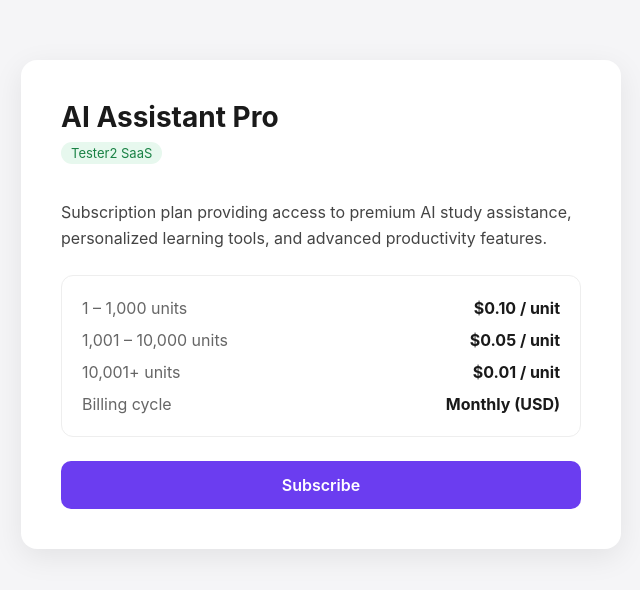
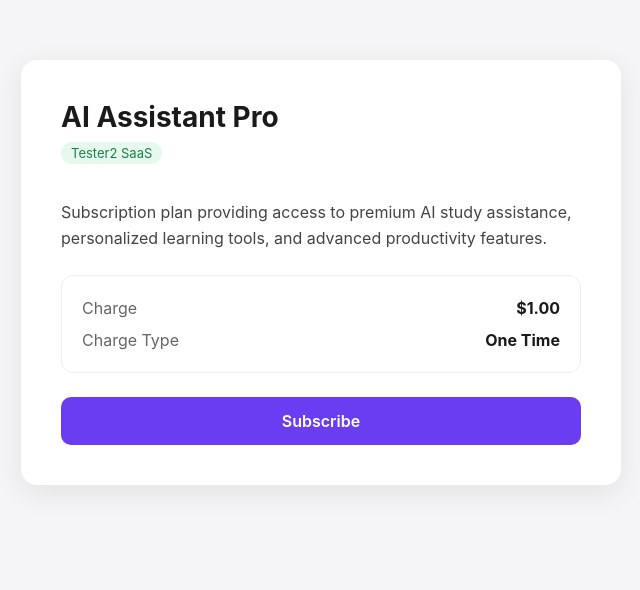
Before and after one commit to shuhanjin936/tester2-saas, a website: page index.html in a window 1280 px wide. Shown: the whole page, without its empty margins (319-959 px from the left). Drawn offline with Linux system fonts and the light colour scheme.

Commit message:
Revise pricing details in index.html
Updated pricing information and removed old pricing tiers.

```diff
--- a/index.html
+++ b/index.html
@@ -65,10 +65,8 @@
     </p>
 
     <div class="pricing">
-      <div><span>1 – 1,000 units</span> <strong>$0.10 / unit</strong></div>
-      <div><span>1,001 – 10,000 units</span> <strong>$0.05 / unit</strong></div>
-      <div><span>10,001+ units</span> <strong>$0.01 / unit</strong></div>
-      <div><span>Billing cycle</span> <strong>Monthly (USD)</strong></div>
+      <div><span>Charge</span> <strong>$1.00</strong></div>
+      <div><span>Charge Type</span> <strong>One Time</strong></div>
     </div>
 
     <a class="btn" href="https://checkout.sandbox.subotiz.com/m/2816694/buy/pl_MjgxNjY5NF82NTE1MTI5MTUzMjA0Njk3NTI=">Subscribe</a>
```
